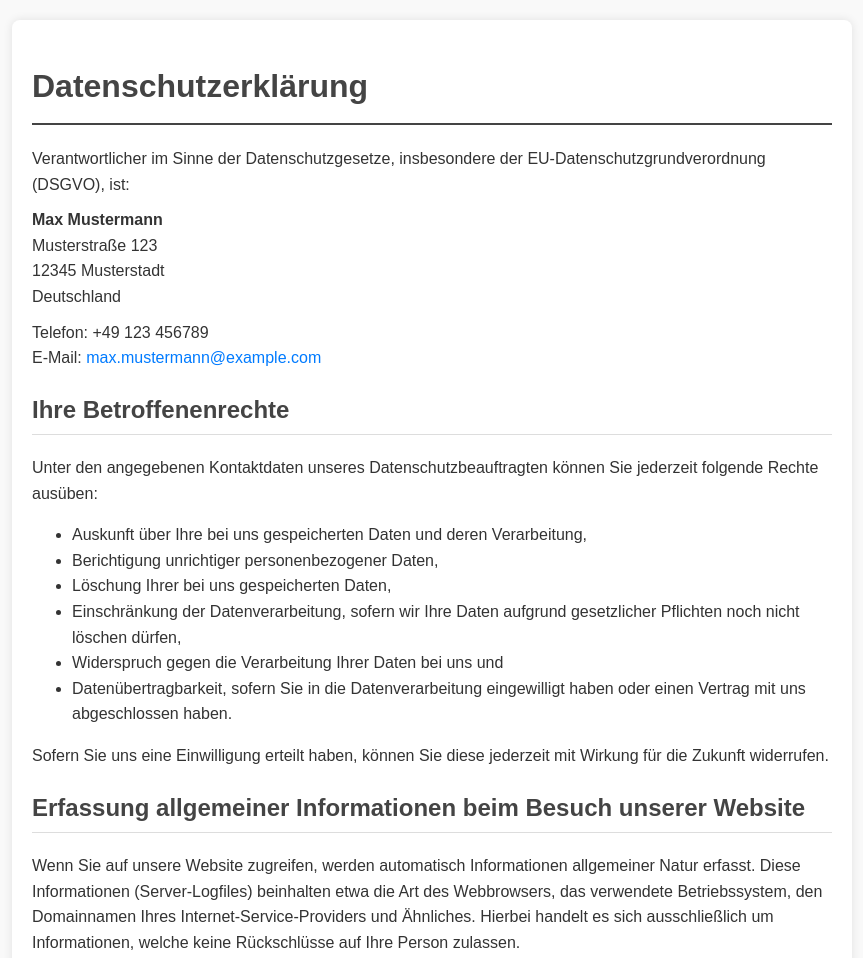
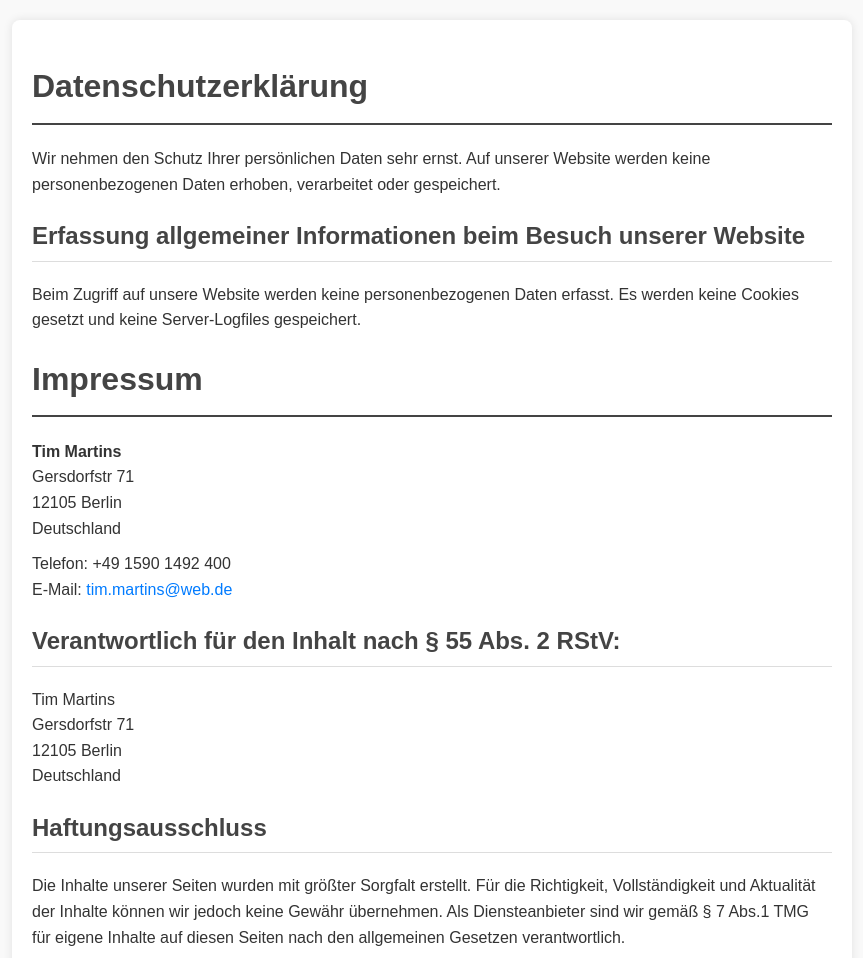
Before and after one commit to bruellkeafer/martimi_datenschutz_und_impressum, a plain HTML site: page index.html in a window 1280 px wide. Shown: the top 958 px of the page, without its empty margins (208-1071 px from the left). Drawn offline with Linux system fonts and the light colour scheme.

Commit message:
edit Datenschutzerklärung

```diff
--- a/index.html
+++ b/index.html
@@ -48,41 +48,23 @@
 <body>
 <div class="container">
     <h1>Datenschutzerklärung</h1>
-    <p>Verantwortlicher im Sinne der Datenschutzgesetze, insbesondere der EU-Datenschutzgrundverordnung (DSGVO), ist:</p>
-    <p><strong>Max Mustermann</strong><br>
-        Musterstraße 123<br>
-        12345 Musterstadt<br>
-        Deutschland</p>
-    <p>Telefon: +49 123 456789<br>
-        E-Mail: <a href="mailto:max.mustermann@example.com">max.mustermann@example.com</a></p>
-
-    <h2>Ihre Betroffenenrechte</h2>
-    <p>Unter den angegebenen Kontaktdaten unseres Datenschutzbeauftragten können Sie jederzeit folgende Rechte ausüben:</p>
-    <ul>
-        <li>Auskunft über Ihre bei uns gespeicherten Daten und deren Verarbeitung,</li>
-        <li>Berichtigung unrichtiger personenbezogener Daten,</li>
-        <li>Löschung Ihrer bei uns gespeicherten Daten,</li>
-        <li>Einschränkung der Datenverarbeitung, sofern wir Ihre Daten aufgrund gesetzlicher Pflichten noch nicht löschen dürfen,</li>
-        <li>Widerspruch gegen die Verarbeitung Ihrer Daten bei uns und</li>
-        <li>Datenübertragbarkeit, sofern Sie in die Datenverarbeitung eingewilligt haben oder einen Vertrag mit uns abgeschlossen haben.</li>
-    </ul>
-    <p>Sofern Sie uns eine Einwilligung erteilt haben, können Sie diese jederzeit mit Wirkung für die Zukunft widerrufen.</p>
+    <p>Wir nehmen den Schutz Ihrer persönlichen Daten sehr ernst. Auf unserer Website werden keine personenbezogenen Daten erhoben, verarbeitet oder gespeichert.</p>
 
     <h2>Erfassung allgemeiner Informationen beim Besuch unserer Website</h2>
-    <p>Wenn Sie auf unsere Website zugreifen, werden automatisch Informationen allgemeiner Natur erfasst. Diese Informationen (Server-Logfiles) beinhalten etwa die Art des Webbrowsers, das verwendete Betriebssystem, den Domainnamen Ihres Internet-Service-Providers und Ähnliches. Hierbei handelt es sich ausschließlich um Informationen, welche keine Rückschlüsse auf Ihre Person zulassen.</p>
+    <p>Beim Zugriff auf unsere Website werden keine personenbezogenen Daten erfasst. Es werden keine Cookies gesetzt und keine Server-Logfiles gespeichert.</p>
 
     <h1>Impressum</h1>
-    <p><strong>Max Mustermann</strong><br>
-        Musterstraße 123<br>
-        12345 Musterstadt<br>
+    <p><strong>Tim Martins</strong><br>
+        Gersdorfstr 71<br>
+        12105 Berlin<br>
         Deutschland</p>
-    <p>Telefon: +49 123 456789<br>
-        E-Mail: <a href="mailto:max.mustermann@example.com">max.mustermann@example.com</a></p>
+    <p>Telefon: +49 1590 1492 400<br>
+        E-Mail: <a href="mailto:tim.martins@web.de">tim.martins@web.de</a></p>
 
     <h2>Verantwortlich für den Inhalt nach § 55 Abs. 2 RStV:</h2>
-    <p>Max Mustermann<br>
-        Musterstraße 123<br>
-        12345 Musterstadt<br>
+    <p>Tim Martins<br>
+        Gersdorfstr 71<br>
+        12105 Berlin<br>
         Deutschland</p>
 
     <h2>Haftungsausschluss</h2>
```
